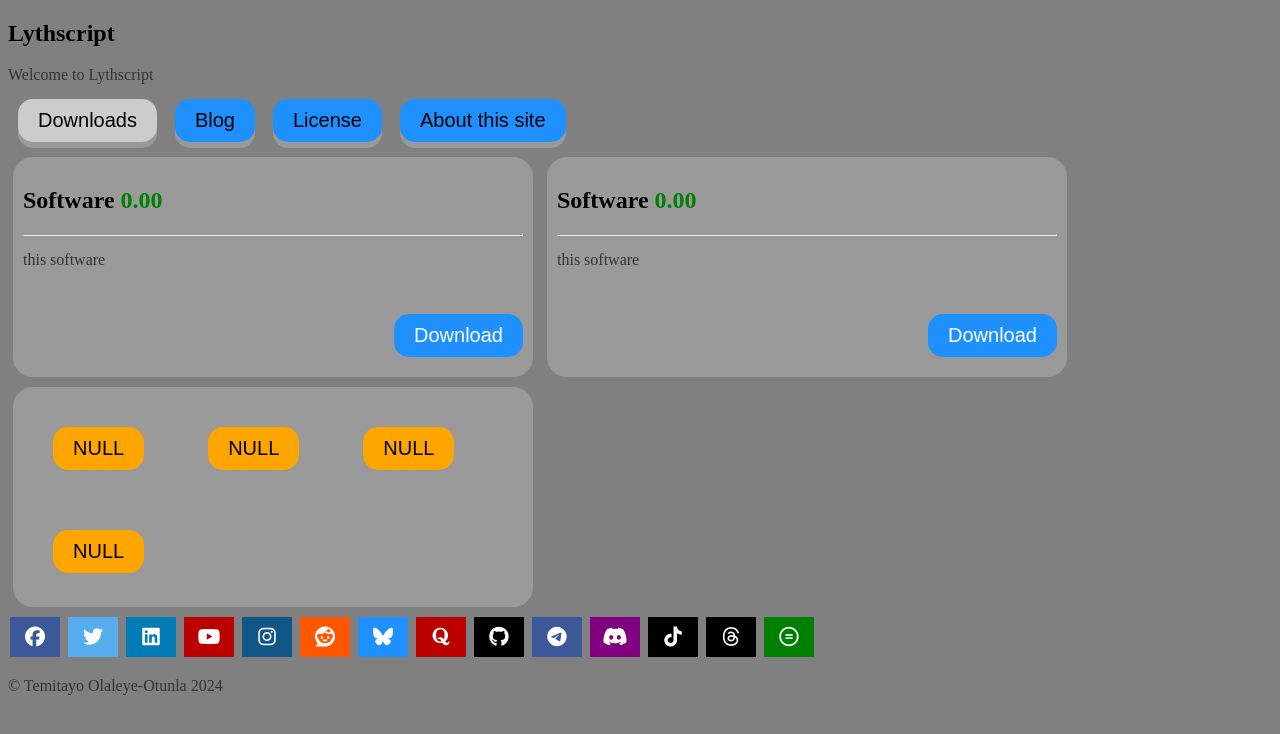
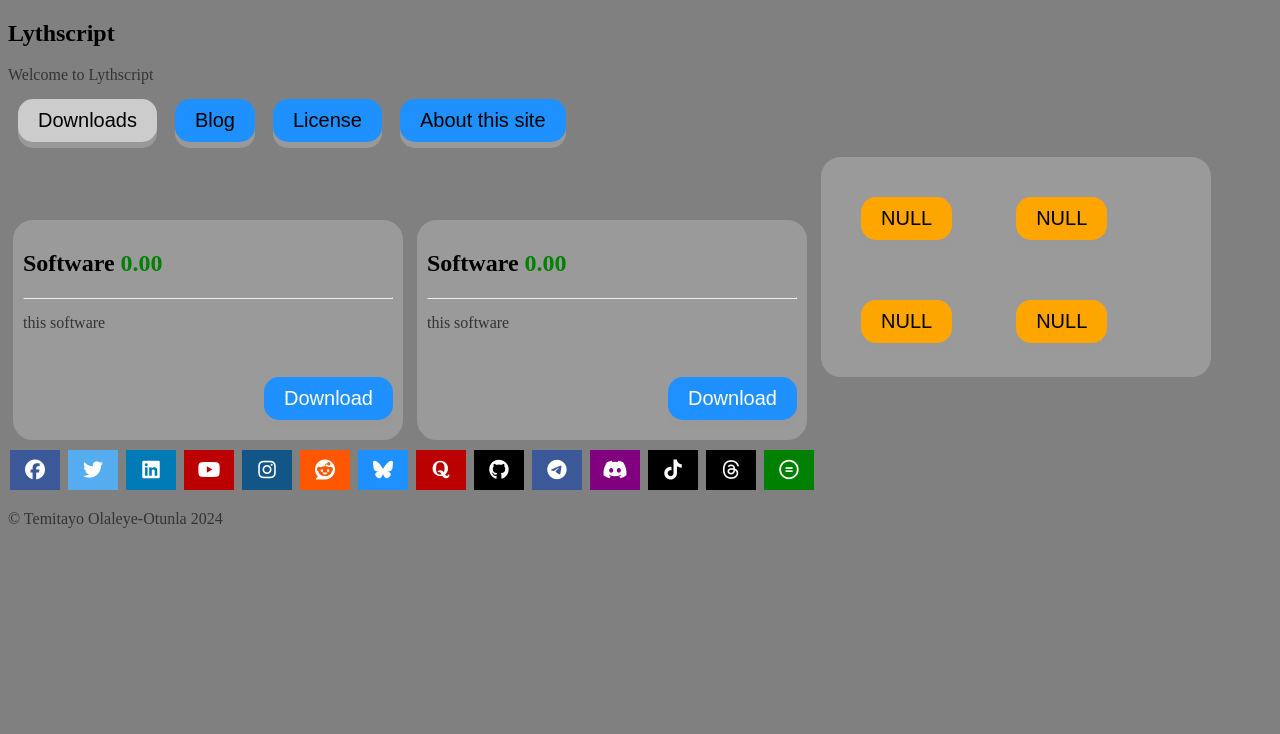
Before and after one commit to lythwind/lythwind.github.io, a Jekyll site: the page built from desktop.html, in a window 1280 px wide. Shown: the top 734 px of the page. Built offline with Jekyll 4.4.1, drawn with Linux system fonts in a browser that asks for light colours; nearby versions of some CDN libraries.

Commit message:
Update desktop.css

```diff
--- a/css/desktop.css
+++ b/css/desktop.css
@@ -1,7 +1,7 @@
 
 .bdiv-container {
   border-radius: 25px;
-  width: 500px;
+  width: 370px;
   height: 200px;
   padding: 10px;
   border: 5px solid gray;
```
